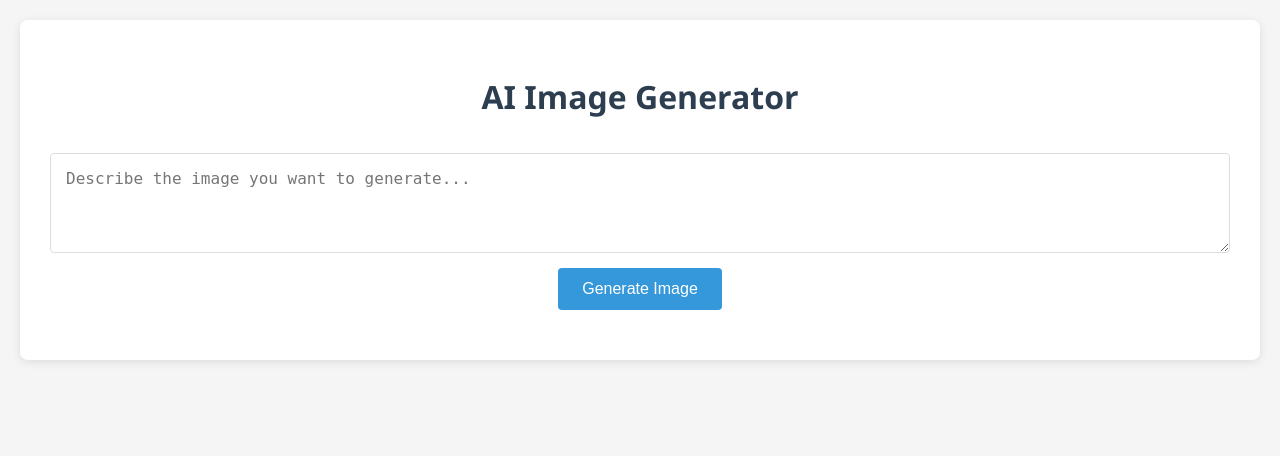
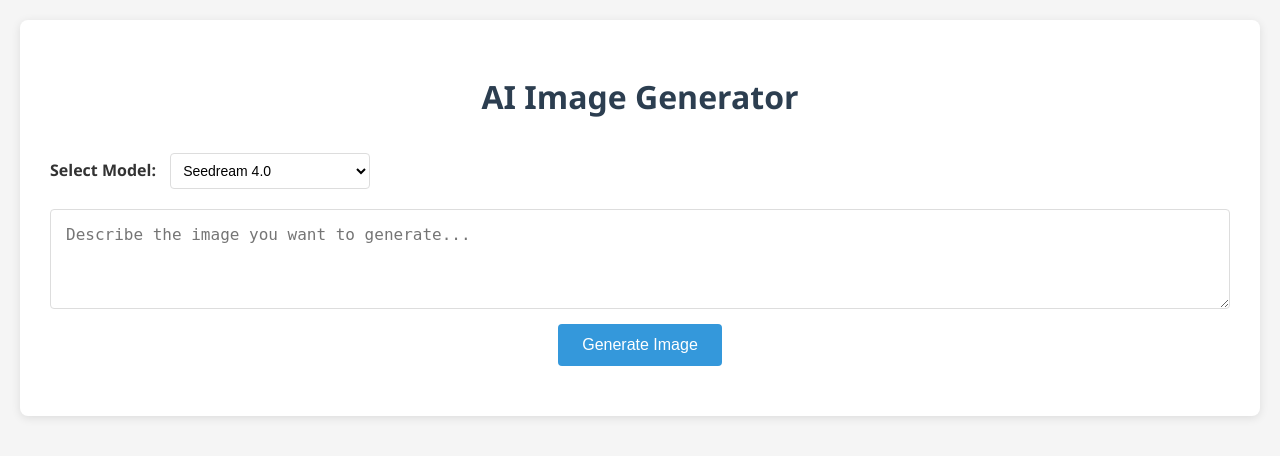
Before and after one commit to robinlxz/image_gen_with_middle_steps, a Flask app: page / in a window 1280 px wide. Shown: the top 456 px of the page. Run offline with Flask 3, Linux system fonts and the light colour scheme.

Commit message:
feat: add multi-model support for image generation
- Added support for switching between 'Seedream 5.0 Lite' and 'Seedream 4.0'
- Implemented configurable image sizes per model via .env
- Updated frontend UI with a model selection dropdown
- Refactored backend to use OpenAI SDK with BytePlus endpoint

```diff
--- a/app.py
+++ b/app.py
@@ -10,8 +10,21 @@ app = Flask(__name__)
 
 # Configuration
 API_KEY = os.getenv("IMAGE_GEN_API_KEY")
-MODEL_ENDPOINT_ID = os.getenv("IMAGE_GEN_ENDPOINT")
 BASE_URL = os.getenv("ARK_BASE_URL", "https://ark.ap-southeast.bytepluses.com/api/v3")
+
+# Define available models
+MODELS = {
+    "model_1": {
+        "name": os.getenv("MODEL_1_NAME", "Seedream 5.0 Lite"),
+        "endpoint": os.getenv("MODEL_1_ENDPOINT"),
+        "size": os.getenv("MODEL_1_SIZE", "1920x1920")
+    },
+    "model_2": {
+        "name": os.getenv("MODEL_2_NAME", "Seedream 4.0"),
+        "endpoint": os.getenv("MODEL_2_ENDPOINT"),
+        "size": os.getenv("MODEL_2_SIZE", "1024x1024")
+    }
+}
 
 # Initialize OpenAI Client
 client = OpenAI(
@@ -33,27 +46,45 @@ def process_prompt(original_prompt):
 def index():
     return render_template('index.html')
 
+@app.route('/config', methods=['GET'])
+def get_config():
+    """Return available models to frontend"""
+    return jsonify({
+        "models": [
+            {"id": "model_1", "name": MODELS["model_1"]["name"]},
+            {"id": "model_2", "name": MODELS["model_2"]["name"]}
+        ]
+    })
+
 @app.route('/generate', methods=['POST'])
 def generate_image():
-    if not API_KEY or not MODEL_ENDPOINT_ID:
-        return jsonify({"error": "API Key or Endpoint ID not configured in .env"}), 500
+    if not API_KEY:
+        return jsonify({"error": "API Key not configured in .env"}), 500
 
     data = request.json
     user_prompt = data.get('prompt')
+    model_id = data.get('model_id', 'model_2') # Default to model_2 (cheaper one)
 
     if not user_prompt:
         return jsonify({"error": "No prompt provided"}), 400
+
+    # Get model configuration
+    selected_model = MODELS.get(model_id)
+    if not selected_model or not selected_model["endpoint"]:
+        return jsonify({"error": "Invalid model selected or model not configured"}), 400
 
     # Step 1: Process the prompt
     final_prompt = process_prompt(user_prompt)
 
     try:
-        # Step 2: Call the Image Generation API via Ark SDK
-        # Using the standard image generation method for Ark
+        print(f"Generating with Model: {selected_model['name']} ({selected_model['endpoint']})")
+        print(f"Size: {selected_model['size']}")
+
+        # Step 2: Call the Image Generation API via OpenAI SDK
         response = client.images.generate(
-            model=MODEL_ENDPOINT_ID,
+            model=selected_model["endpoint"],
             prompt=final_prompt,
-            size="1024x1024",  # Adjust if your model supports different sizes
+            size=selected_model["size"],
         )
 
         # Extract image URL
@@ -62,7 +93,8 @@ def generate_image():
             return jsonify({
                 "image_url": image_url,
                 "original_prompt": user_prompt,
-                "final_prompt": final_prompt
+                "final_prompt": final_prompt,
+                "model_used": selected_model["name"]
             })
         else:
             return jsonify({"error": "No image data returned from API"}), 500
--- a/static/script.js
+++ b/static/script.js
@@ -1,6 +1,7 @@
 document.addEventListener('DOMContentLoaded', () => {
     const generateBtn = document.getElementById('generateBtn');
     const promptInput = document.getElementById('promptInput');
+    const modelSelect = document.getElementById('modelSelect');
     const loadingDiv = document.getElementById('loading');
     const resultSection = document.getElementById('resultSection');
     const generatedImage = document.getElementById('generatedImage');
@@ -8,8 +9,42 @@ document.addEventListener('DOMContentLoaded', () => {
     const errorMessage = document.getElementById('errorMessage');
     const finalPromptDisplay = document.getElementById('finalPromptDisplay');
 
+    // Fetch and populate models on load
+    fetchModels();
+
+    async function fetchModels() {
+        try {
+            const response = await fetch('/config');
+            const data = await response.json();
+
+            // Clear existing options
+            modelSelect.innerHTML = '';
+
+            if (data.models && data.models.length > 0) {
+                data.models.forEach(model => {
+                    const option = document.createElement('option');
+                    option.value = model.id;
+                    option.textContent = model.name;
+                    // Default to model_2 (cheaper) if available, logic can be adjusted
+                    if (model.id === 'model_2') {
+                        option.selected = true;
+                    }
+                    modelSelect.appendChild(option);
+                });
+            }
+        } catch (error) {
+            console.error('Failed to load models:', error);
+            // Fallback option
+            const option = document.createElement('option');
+            option.value = 'model_2';
+            option.textContent = 'Default Model';
+            modelSelect.appendChild(option);
+        }
+    }
+
     generateBtn.addEventListener('click', async () => {
         const prompt = promptInput.value.trim();
+        const selectedModel = modelSelect.value;
 
         if (!prompt) {
             alert('Please enter a prompt first.');
@@ -28,7 +63,10 @@ document.addEventListener('DOMContentLoaded', () => {
                 headers: {
                     'Content-Type': 'application/json',
                 },
-                body: JSON.stringify({ prompt: prompt }),
+                body: JSON.stringify({
+                    prompt: prompt,
+                    model_id: selectedModel
+                }),
             });
 
             const data = await response.json();
@@ -39,7 +77,7 @@ document.addEventListener('DOMContentLoaded', () => {
 
             // Success
             generatedImage.src = data.image_url;
-            finalPromptDisplay.textContent = `Prompt used: "${data.final_prompt}"`; // Show the potentially modified prompt
+            finalPromptDisplay.innerHTML = `<strong>Model:</strong> ${data.model_used}<br><strong>Prompt used:</strong> "${data.final_prompt}"`;
             resultSection.classList.remove('hidden');
 
         } catch (error) {
--- a/static/style.css
+++ b/static/style.css
@@ -27,6 +27,25 @@ h1 {
     flex-direction: column;
     gap: 15px;
     margin-bottom: 20px;
+}
+
+.model-select-container {
+    text-align: left;
+    margin-bottom: 5px;
+}
+
+label {
+    font-weight: 600;
+    margin-right: 10px;
+}
+
+select {
+    padding: 8px;
+    border-radius: 4px;
+    border: 1px solid #ddd;
+    font-size: 14px;
+    background-color: white;
+    min-width: 200px;
 }
 
 textarea {
--- a/templates/index.html
+++ b/templates/index.html
@@ -11,6 +11,12 @@
         <h1>AI Image Generator</h1>
 
         <div class="input-section">
+            <div class="model-select-container">
+                <label for="modelSelect">Select Model:</label>
+                <select id="modelSelect">
+                    <!-- Options will be populated by JS -->
+                </select>
+            </div>
             <textarea id="promptInput" placeholder="Describe the image you want to generate..."></textarea>
             <button id="generateBtn">Generate Image</button>
         </div>
```
